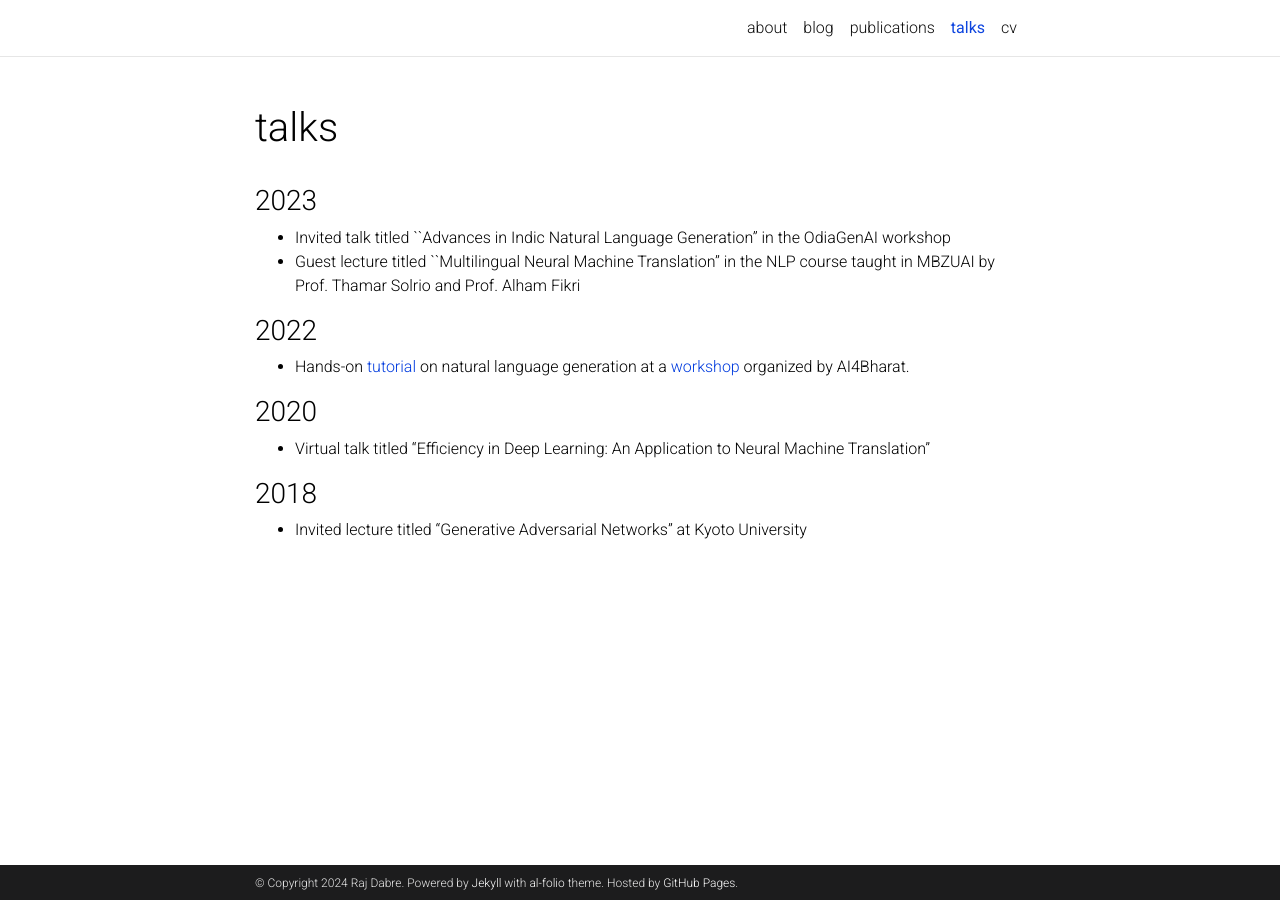
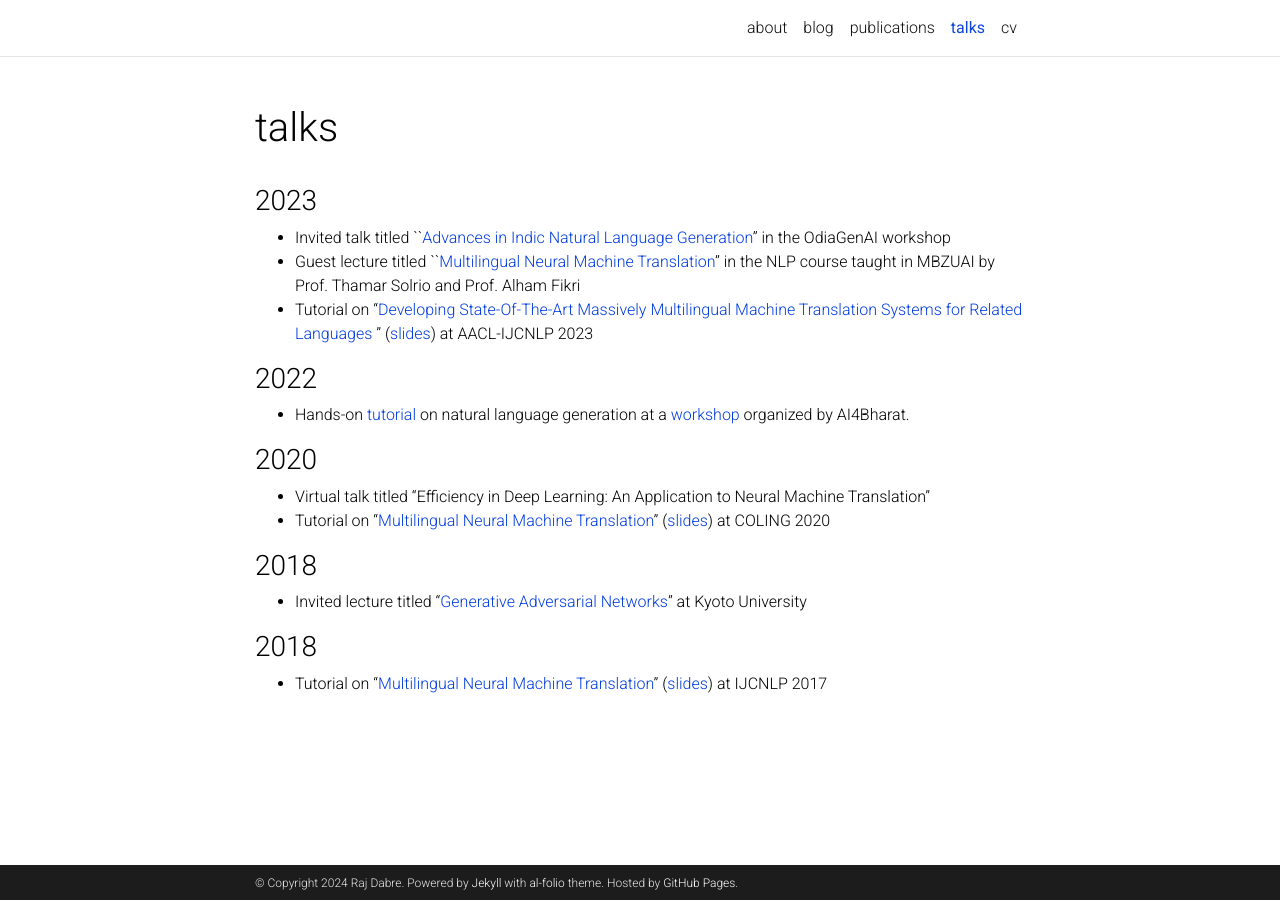
Before and after one commit to prajdabre/prajdabre.github.io, a Jekyll site: the page built from _pages/talks and teaching.md, in a window 1280 px wide. Built offline with Jekyll 4.4.1, drawn with Linux system fonts in a browser that asks for light colours; comment, search, counter and statistics services are not loaded; a style sheet for code colours, icons or effects is not loaded.

Commit message:
Update talks and teaching.md

```diff
--- a/_pages/talks and teaching.md
+++ b/_pages/talks and teaching.md
@@ -9,8 +9,10 @@ nav_order: 2
 
 ### 2023
 
-- Invited talk titled ``Advances in Indic Natural Language Generation'' in the OdiaGenAI workshop
-- Guest lecture titled ``Multilingual Neural Machine Translation'' in the NLP course taught in MBZUAI by Prof. Thamar Solrio and Prof. Alham Fikri
+- Invited talk titled ``[Advances in Indic Natural Language Generation](https://docs.google.com/presentation/d/1tG3qeKjXhdivZNJ3EJCfkdWWMH_JZCn1-VcCNO-ZKzU/edit?usp=sharing)'' in the OdiaGenAI workshop
+- Guest lecture titled ``[Multilingual Neural Machine Translation](https://docs.google.com/presentation/d/1pJFJ78T4542pjM3hZC48TNC3mkoIwcQcM5LXDBBBk6U/edit?usp=sharing)'' in the NLP course taught in MBZUAI by Prof. Thamar Solrio and Prof. Alham Fikri
+- Tutorial on "[Developing State-Of-The-Art Massively Multilingual Machine Translation Systems for Related Languages
+](https://www.youtube.com/watch?v=bkmrlcWvBQM)" ([slides](https://docs.google.com/presentation/d/1BW9N9Fi8X9QQYB_DmyjHm2w-0idKlfuydH3eswgpIqs/edit?usp=sharing)) at AACL-IJCNLP 2023
 
 ### 2022
 
@@ -19,7 +21,12 @@ nav_order: 2
 ### 2020
 
 - Virtual talk titled "Efficiency in Deep Learning: An Application to Neural Machine Translation"
+- Tutorial on "[Multilingual Neural Machine Translation](https://www.youtube.com/watch?v=BdZeN-6TYzs)" ([slides](https://docs.google.com/presentation/d/1ABRzQu2ctm3f_u2G7AOB-9oipKoZgEdo3aJev75tVOg/edit?usp=sharing)) at COLING 2020
 
 ### 2018
 
-- Invited lecture titled "Generative Adversarial Networks" at Kyoto University
+- Invited lecture titled "[Generative Adversarial Networks](https://docs.google.com/presentation/d/1nNyAXkO-qsSrK31sexWYvCfy5amX-cJraQuMbedqSM0/edit?usp=sharing)" at Kyoto University
+
+### 2018
+
+- Tutorial on "[Multilingual Neural Machine Translation](https://aclanthology.org/I17-5004/)" ([slides](https://docs.google.com/presentation/d/1DQ5Fy6Viwhlr4GrbpQNfjCYWW1K8fbBHSpTCrAl1MaM/edit?usp=sharing)) at IJCNLP 2017
```
